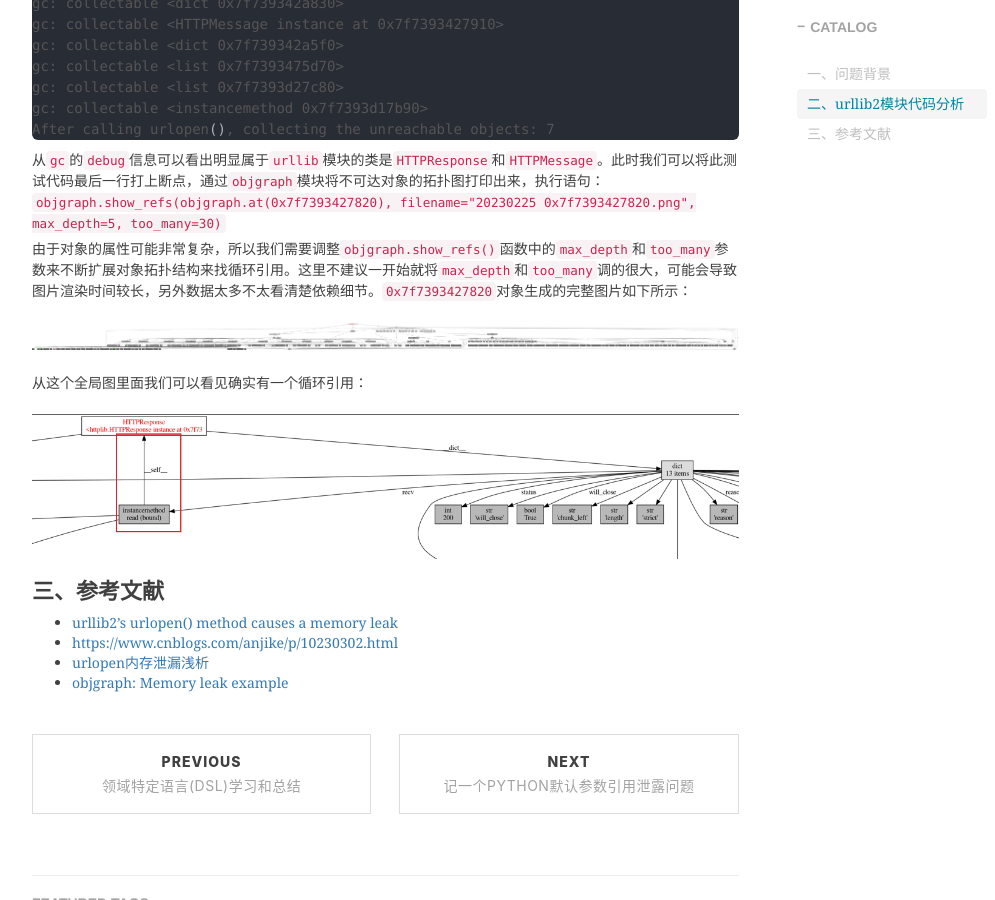
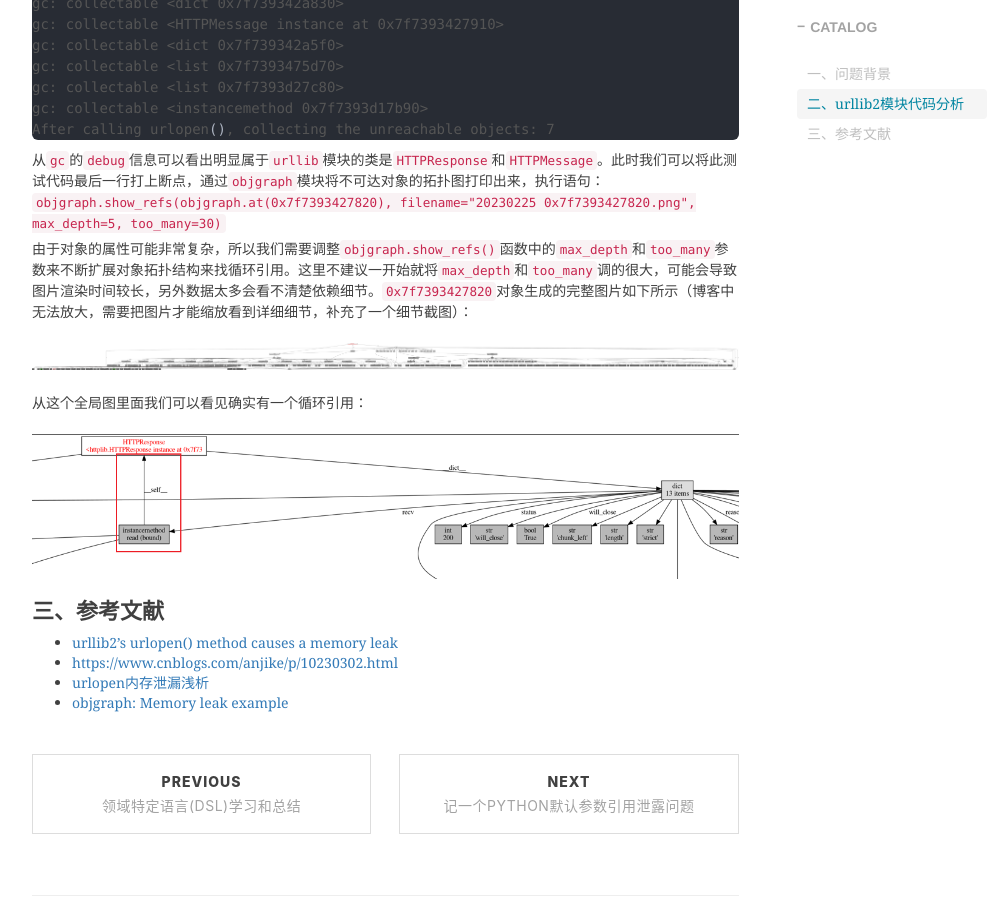
Before and after one commit to shihai1991/shihai1991.github.io, a Jekyll site: the page built from _posts/2023-02-23-urllib内存泄露问题分析.md, in a window 1280 px wide and 900 px high, scrolled down 1945 px. Shown: the whole window, without its empty margins (233-1228 px from the left). Built offline with Jekyll 4.4.1, drawn with Linux system fonts in a browser that asks for light colours; nearby versions of some CDN libraries; comment, search, counter and statistics services are not loaded.

Commit message:
Update 2023-02-23-urllib内存泄露问题分析.md

```diff
--- a/_posts/2023-02-23-urllib内存泄露问题分析.md
+++ b/_posts/2023-02-23-urllib内存泄露问题分析.md
@@ -91,7 +91,7 @@ After calling urlopen(), collecting the unreachable objects: 7
 从`gc`的`debug`信息可以看出明显属于`urllib`模块的类是`HTTPResponse`和`HTTPMessage`。此时我们可以将此测试代码最后一行打上断点，通过`objgraph`模块将不可达对象的拓扑图打印出来，执行语句：
 `objgraph.show_refs(objgraph.at(0x7f7393427820), filename="20230225 0x7f7393427820.png", max_depth=5, too_many=30)`
 
-由于对象的属性可能非常复杂，所以我们需要调整`objgraph.show_refs()`函数中的`max_depth`和`too_many`参数来不断扩展对象拓扑结构来找循环引用。这里不建议一开始就将`max_depth`和`too_many`调的很大，可能会导致图片渲染时间较长，另外数据太多不太看清楚依赖细节。`0x7f7393427820`对象生成的完整图片如下所示：
+由于对象的属性可能非常复杂，所以我们需要调整`objgraph.show_refs()`函数中的`max_depth`和`too_many`参数来不断扩展对象拓扑结构来找循环引用。这里不建议一开始就将`max_depth`和`too_many`调的很大，可能会导致图片渲染时间较长，另外数据太多会看不清楚依赖细节。`0x7f7393427820`对象生成的完整图片如下所示（博客中无法放大，需要把图片才能缩放看到详细细节，补充了一个细节截图）：
 ![]({{site.baseurl}}/img/2023/Q1/20230225-0x7f7393427820.png)
 从这个全局图里面我们可以看见确实有一个循环引用：
 ![]({{site.baseurl}}/img/2023/Q1/20230225-0x7f7393427820-2.png)
```
